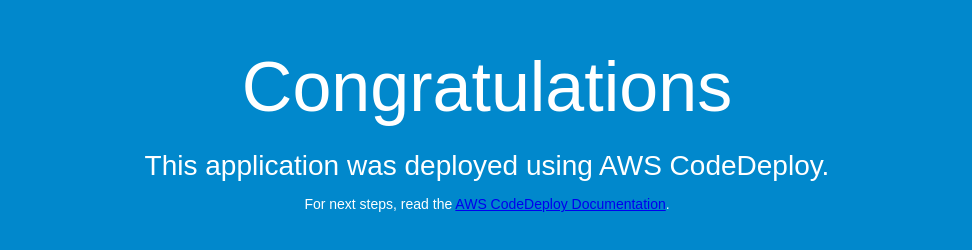
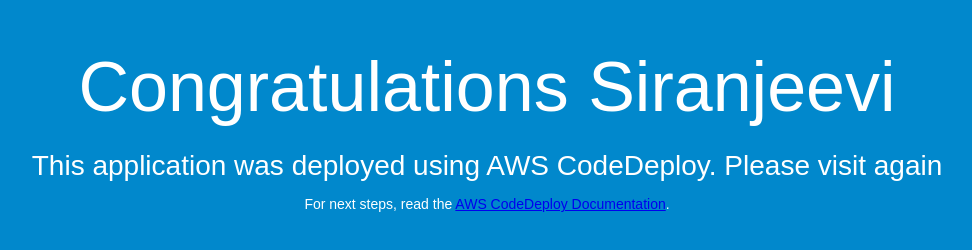
Before and after one commit to siranjeevi7/devops, a plain HTML site: page index.html in a window 1280 px wide. Shown: the whole page, without its empty margins (153-1125 px from the left). Drawn offline with Linux system fonts and the light colour scheme.

Commit message:
Sample App without zip

```diff
--- a/index.html
+++ b/index.html
@@ -26,8 +26,8 @@
 </head>
 <body>
   <div align="center">
-    <h1>Congratulations</h1>
-    <h2>This application was deployed using AWS CodeDeploy.</h2>
+    <h1>Congratulations Siranjeevi</h1>
+    <h2>This application was deployed using AWS CodeDeploy. Please visit again</h2>
     <p>For next steps, read the <a href="http://aws.amazon.com/documentation/codedeploy">AWS CodeDeploy Documentation</a>.</p>
   </div>
 </body>
```
Also changed, not shown: 2 other files.
